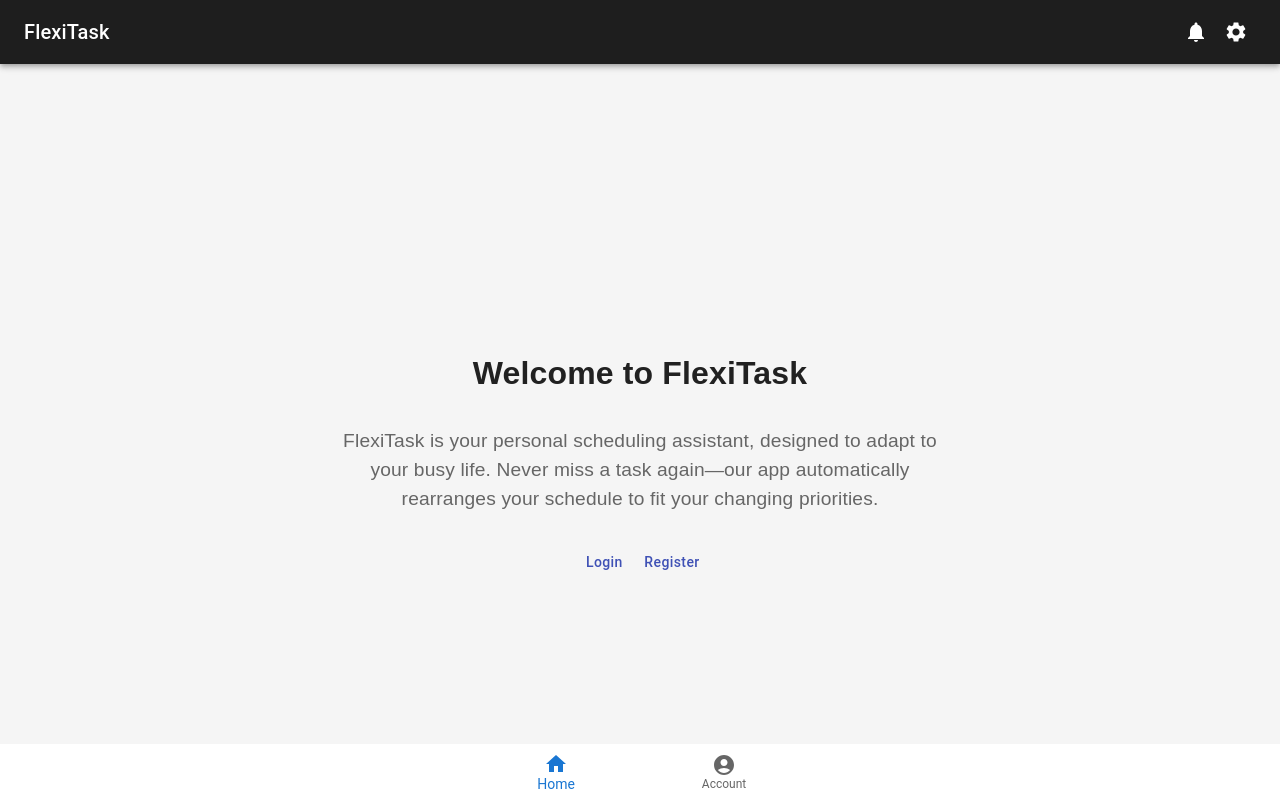
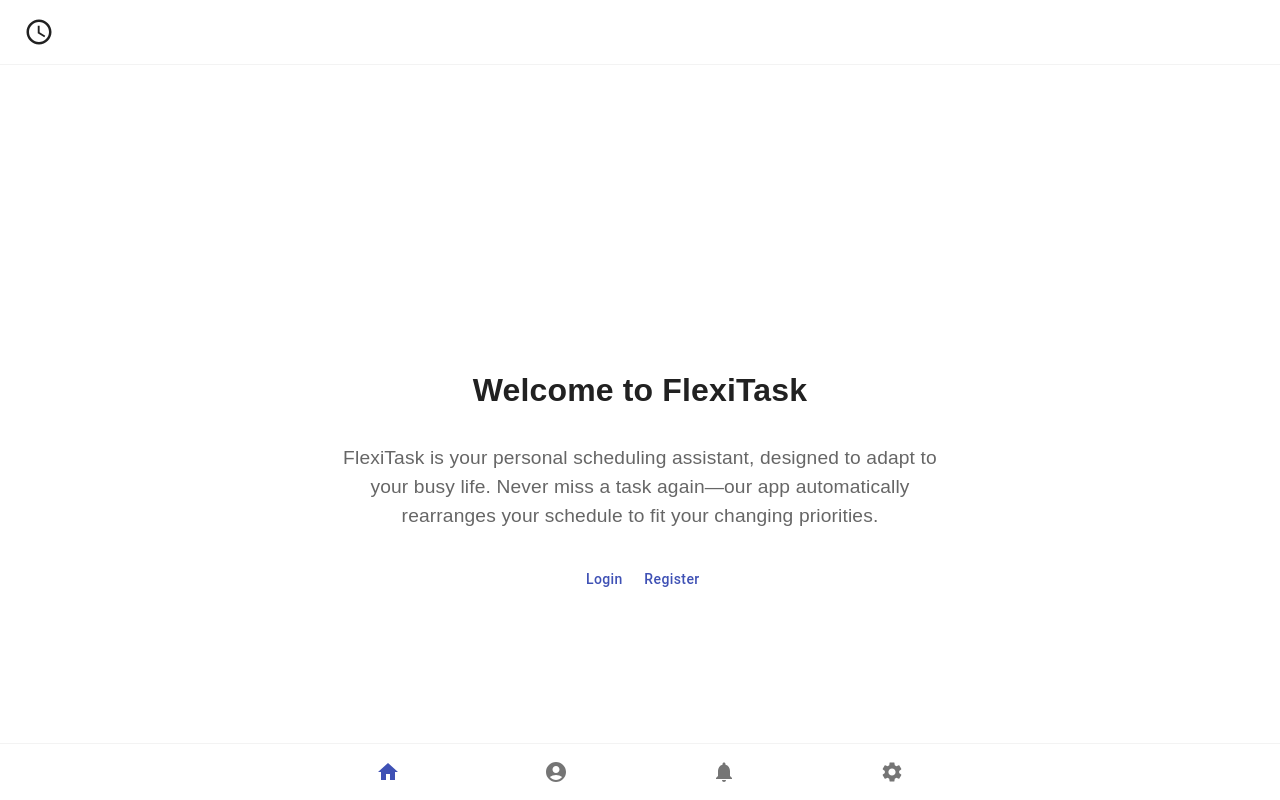
Before and after one commit to caiodsfelipe/flexi-task, a React (Create React App) app in the folder frontend/: page / in a window 1280 px wide. Built offline with nearby package versions, Linux system fonts and the light colour scheme; no server answers; the HTML template or start-up script is replaced by a standard one.

Commit message:
Several design changes (making the app look cleaner)

```diff
--- a/frontend/src/App.js
+++ b/frontend/src/App.js
@@ -9,8 +9,6 @@ import { ThemeProvider, createTheme } from '@mui/material/styles';
 import CssBaseline from '@mui/material/CssBaseline';
 import AppBar from '@mui/material/AppBar';
 import Toolbar from '@mui/material/Toolbar';
-import IconButton from '@mui/material/IconButton';
-import Typography from '@mui/material/Typography';
 import Badge from '@mui/material/Badge';
 import NotificationsIcon from '@mui/icons-material/Notifications';
 import SettingsIcon from '@mui/icons-material/Settings';
@@ -23,13 +21,30 @@ import BottomNavigation from '@mui/material/BottomNavigation';
 import BottomNavigationAction from '@mui/material/BottomNavigationAction';
 import HomeIcon from '@mui/icons-material/Home';
 import Box from '@mui/material/Box';
+import AccessTimeIcon from '@mui/icons-material/AccessTime';
+import IconButton from '@mui/material/IconButton';
+import ArrowBackIcon from '@mui/icons-material/ArrowBack';
+import { styled } from '@mui/material/styles';
 
-function AppContent({ toolbarContent }) {
+const StyledAppBar = styled(AppBar)(({ theme }) => ({
+  backgroundColor: 'var(--nav-background-color)',
+  color: 'var(--nav-text-color)',
+  boxShadow: 'none', // Light shadow for the AppBar
+  borderBottom: '1px solid #f3f3f3',
+}));
+
+const StyledToolbar = styled(Toolbar)(({ theme }) => ({
+  justifyContent: 'space-between',
+}));
+
+function AppContent() {
   const { loading } = useAuth();
   const [openNotifications, setOpenNotifications] = useState(false);
   const [openSettings, setOpenSettings] = useState(false);
   const [notifications, setNotifications] = useState([]);
   const [unreadCount, setUnreadCount] = useState(0);
+  const navigate = useNavigate();
+  const location = useLocation();
 
   useEffect(() => {
     const unsubscribe = subscribeToNotifications((notification) => {
@@ -74,7 +89,7 @@ function AppContent({ toolbarContent }) {
         contrastText: '#ffffff',
       },
       background: {
-        default: '#f5f5f5',
+        default: '#fff',
         paper: '#ffffff',
       },
       text: {
@@ -86,7 +101,7 @@ function AppContent({ toolbarContent }) {
       MuiAppBar: {
         styleOverrides: {
           root: {
-            backgroundColor: '#1e1e1e',
+            backgroundColor: '#fff',
           },
         },
       },
@@ -104,7 +119,7 @@ function AppContent({ toolbarContent }) {
               },
             },
             '&.MuiButton-containedSecondary': {
-              backgroundColor: 'var(--secondary-color)',
+              backgroundColor: 'var(--button-secondary-text-color)',
               color: 'var(--button-text-color)',
               '&:hover': {
                 backgroundColor: 'var(--secondary-dark)',
@@ -121,8 +136,8 @@ function AppContent({ toolbarContent }) {
               },
             },
             '&.MuiButton-outlinedSecondary': {
-              color: 'var(--secondary-color)',
-              borderColor: 'var(--secondary-color)',
+              color: 'var(--button-secondary-text-color)',
+              borderColor: 'var(--button-secondary-text-color)',
               '&:hover': {
                 backgroundColor: 'var(--secondary-light)',
                 color: 'var(--button-text-color)',
@@ -137,30 +152,28 @@ function AppContent({ toolbarContent }) {
   return (
     <ThemeProvider theme={theme}>
       <CssBaseline />
-      <AppBar position="static">
-        <Toolbar>
-          <Typography variant="h6" component="div" sx={{ flexGrow: 1 }}>
-            FlexiTask
-          </Typography>
-          {toolbarContent}
+      <StyledAppBar position="sticky">
+        <StyledToolbar>
+          {location.pathname !== '/' && (
             <IconButton
-            color="inherit"
-            aria-label="notifications"
-            onClick={handleNotificationClick}
+              edge="start"
+              sx={{ color: 'var(--nav-text-color)' }}
+              onClick={() => navigate(-1)}
+              aria-label="back"
             >
-            <Badge badgeContent={unreadCount} color="secondary">
-              <NotificationsIcon />
-            </Badge>
+              <ArrowBackIcon />
             </IconButton>
-          <IconButton
-            color="inherit"
-            aria-label="settings"
-            onClick={() => setOpenSettings(true)}
-          >
-            <SettingsIcon />
-          </IconButton>
-        </Toolbar>
-      </AppBar>
+          )}
+          <AccessTimeIcon
+            sx={{
+              fontSize: '30px',
+              color: 'var(--nav-text-color)'
+            }}
+          />
+          <div style={{ width: 48 }} /> {/* Spacer to balance the layout */}
+        </StyledToolbar>
+      </StyledAppBar>
+      <Box sx={{ paddingTop: '16px' }}> {/* Add padding to account for the sticky AppBar */}
         <Routes>
           <Route path="/" element={<HomePage />} />
           <Route path="/scheduler" element={<SchedulerPage />} />
@@ -177,11 +190,17 @@ function AppContent({ toolbarContent }) {
           open={openSettings}
           onClose={() => setOpenSettings(false)}
         />
+        <NavigationBar
+          unreadCount={unreadCount}
+          handleNotificationClick={handleNotificationClick}
+          setOpenSettings={setOpenSettings}
+        />
+      </Box>
     </ThemeProvider>
   );
 }
 
-function NavigationBar() {
+function NavigationBar({ unreadCount, handleNotificationClick, setOpenSettings }) {
   const navigate = useNavigate();
   const location = useLocation();
   const [value, setValue] = useState(() => {
@@ -200,21 +219,45 @@ function NavigationBar() {
   };
 
   return (
-    <Box sx={{ position: 'fixed', bottom: 0, left: 0, right: 0 }}>
+    <Box sx={{
+      position: 'fixed',
+      bottom: 0,
+      left: 0,
+      right: 0,
+      zIndex: 1000,
+      boxShadow: 'none', // Remove the shadow
+      borderTop: '1px solid #f3f3f3', // Add a light border on top
+    }}>
       <BottomNavigation
         value={value}
         onChange={handleChange}
         showLabels
         className="bottom-nav"
+        sx={{
+          boxShadow: 'none', // Ensure no shadow on the BottomNavigation component
+          backgroundColor: 'var(--nav-background-color)', // Match the AppBar background color
+        }}
       >
         <BottomNavigationAction
-          label="Home"
           icon={<HomeIcon />}
           className="bottom-nav-item"
         />
         <BottomNavigationAction
-          label="Account"
           icon={<AccountCircleIcon />}
+          className="bottom-nav-item"
+        />
+        <BottomNavigationAction
+          icon={
+            <Badge badgeContent={unreadCount} color="secondary">
+              <NotificationsIcon />
+            </Badge>
+          }
+          onClick={handleNotificationClick}
+          className="bottom-nav-item"
+        />
+        <BottomNavigationAction
+          icon={<SettingsIcon />}
+          onClick={() => setOpenSettings(true)}
           className="bottom-nav-item"
         />
       </BottomNavigation>
@@ -222,12 +265,11 @@ function NavigationBar() {
   );
 }
 
-function App({ toolbarContent }) {
+function App() {
   return (
     <AuthProvider>
       <Router>
-        <AppContent toolbarContent={toolbarContent} />
-        <NavigationBar />
+        <AppContent />
       </Router>
     </AuthProvider>
   );
--- a/frontend/src/components/Account/AccountManagement.js
+++ b/frontend/src/components/Account/AccountManagement.js
@@ -4,12 +4,14 @@ import MuiAlert from '@mui/material/Alert';
 import axios from 'axios';
 import { AuthContext } from '../../contexts/AuthContext';
 import Box from '@mui/material/Box';
+import { useNavigate } from 'react-router-dom';
 
 const Alert = React.forwardRef(function Alert(props, ref) {
   return <MuiAlert elevation={6} ref={ref} variant="filled" {...props} />;
 });
 
 const AccountManagement = () => {
+  const navigate = useNavigate();
   const [user, setUser] = useState({
     username: '',
     email: '',
@@ -37,13 +39,20 @@ const AccountManagement = () => {
         setLoading(false);
       } catch (err) {
         console.error('Error fetching user data:', err);
-        setError('Failed to load user data. Please try again.');
+        if (err.response && err.response.status === 401) {
+          console.log('Unauthorized access. Redirecting to login page.');
+          localStorage.removeItem('token'); // Clear the invalid token
+          setIsAuthenticated(false); // Update auth context
+          navigate('/login'); // Redirect to login page
+        } else {
+          setError('Failed to load user data. Please try again.');
+        }
         setLoading(false);
       }
     };
 
     fetchUserData();
-  }, []);
+  }, [navigate, setIsAuthenticated]);
 
   const handleInputChange = (e) => {
     setUser({ ...user, [e.target.name]: e.target.value });
@@ -97,7 +106,7 @@ const AccountManagement = () => {
   if (!user) return <Box sx={{ display: 'flex', justifyContent: 'center', alignItems: 'center', minHeight: '90vh' }}><Typography>No user data available.</Typography></Box>;
 
   return (
-    <Box sx={{ display: 'flex', justifyContent: 'center', alignItems: 'center', minHeight: '90vh' }}>
+    <Box sx={{ display: 'flex', justifyContent: 'center', alignItems: 'center', minHeight: '70vh' }}>
     <Container maxWidth="sm">
       <Box sx={{ m: 4 }} />
       <Typography variant="h4" gutterBottom>My Account</Typography>
--- a/frontend/src/components/Auth/Login.js
+++ b/frontend/src/components/Auth/Login.js
@@ -1,4 +1,4 @@
-import React, { useState, useContext } from 'react';
+import React, { useState, useContext, useEffect } from 'react';
 import { TextField, Button, Typography, Container } from '@mui/material';
 import { useNavigate } from 'react-router-dom';
 import axios from 'axios';
@@ -9,7 +9,13 @@ const Login = () => {
   const [email, setEmail] = useState('');
   const [password, setPassword] = useState('');
   const navigate = useNavigate();
-  const { setIsAuthenticated } = useContext(AuthContext);
+  const { isAuthenticated, setIsAuthenticated } = useContext(AuthContext);
+
+  useEffect(() => {
+    if (isAuthenticated) {
+      navigate('/scheduler');
+    }
+  }, [isAuthenticated, navigate]);
 
   const handleSubmit = async (e) => {
     e.preventDefault();
@@ -30,7 +36,7 @@ const Login = () => {
         flexDirection: 'column',
         justifyContent: 'center',
         alignItems: 'center',
-        minHeight: '90vh',
+        minHeight: '70vh',
       }}
     >
       <Container maxWidth="xs">
--- a/frontend/src/components/Auth/Register.js
+++ b/frontend/src/components/Auth/Register.js
@@ -31,7 +31,7 @@ const Register = () => {
         flexDirection: 'column',
         justifyContent: 'center',
         alignItems: 'center',
-        minHeight: '90vh',
+        minHeight: '70vh',
       }}
     >
     <Container maxWidth="xs">
--- a/frontend/src/components/SchedulerPage/SchedulerPage.css
+++ b/frontend/src/components/SchedulerPage/SchedulerPage.css
@@ -33,7 +33,7 @@
 }
 
 .schedule {
-    width: 90%;
+    width: 100%;
 }
 
 .scheduler-container .rs__week {
--- a/frontend/src/components/SchedulerPage/SchedulerPage.js
+++ b/frontend/src/components/SchedulerPage/SchedulerPage.js
@@ -29,7 +29,7 @@ const SchedulerPage = () => {
     // Handle submitting an event (create or update)
     const handleConfirm = useCallback((event, action) => {
         console.log('Confirmed event:', event, 'Action:', action);
-        const { event_id, id, title, start, end, priority, color, textColor, notificationTime, ...otherFields } = event;
+        const { event_id, id, title, start, end, priority, notificationTime, ...otherFields } = event;
         const apiCall = action === 'edit' ? memoizedUpdateTask : memoizedCreateTask;
 
         const startDate = new Date(start);
@@ -38,6 +38,26 @@ const SchedulerPage = () => {
         if (isNaN(startDate.getTime()) || isNaN(endDate.getTime())) {
             console.error("Invalid date detected:", { start, end });
             return Promise.reject("Invalid date detected. Please try again.");
+        }
+
+        // Set color and textColor based on priority
+        let color, textColor;
+        switch (priority) {
+            case 'high':
+                color = '#FF4136';
+                textColor = '#FFFFFF';
+                break;
+            case 'medium':
+                color = '#FFDC00';
+                textColor = '#000000';
+                break;
+            case 'low':
+                color = '#2ECC40';
+                textColor = '#FFFFFF';
+                break;
+            default:
+                color = '#3174ad';
+                textColor = '#FFFFFF';
         }
 
         const eventToSubmit = {
@@ -49,7 +69,7 @@ const SchedulerPage = () => {
             priority,
             color,
             textColor,
-            notificationTime: parseInt(notificationTime, 10) // Parse as integer
+            notificationTime: parseInt(notificationTime, 10)
         };
 
         console.log('Event to submit:', eventToSubmit);
@@ -286,15 +306,16 @@ const SchedulerPage = () => {
 
     return (
         <div className="scheduler">
+
             <Box sx={{ flexGrow: 1 }}>
                 <Toolbar>
-                    <Typography variant="h5" component="div" sx={{ flexGrow: 1 }}>
-                        Your Schedule
+                    <Typography variant="h4" component="div" sx={{ flexGrow: 1 }}>
+                    Have a nice day!
                     </Typography>
                 </Toolbar>
             </Box>
 
-            <Box sx={{ mt: 1 }} />
+            <Box sx={{ mt: 2 }} />
 
             <div className='scheduler-container'>
                 <div className='schedule'>
@@ -319,8 +340,6 @@ const SchedulerPage = () => {
                                 { name: "start", type: "date", config: { label: "Start Date", required: true } },
                                 { name: "end", type: "date", config: { label: "End Date", required: true } },
                                 { name: "priority", type: "select", config: { label: "Priority", options: priorityOptions, required: true } },
-                                { name: "color", type: "input", config: { label: "Color" } },
-                                { name: "textColor", type: "input", config: { label: "Text Color" } },
                                 { name: "notificationTime", type: "select", config: {
                                     label: "Notification Time",
                                     options: [
--- a/frontend/src/global.css
+++ b/frontend/src/global.css
@@ -19,8 +19,8 @@
     --dark-text-secondary: #b0bec5;
 
     /* Navigation background colors */
-    --nav-background-color: #1e1e1e;
-    --nav-text-color: #fff;
+    --nav-background-color: #fff;
+    --nav-text-color: #1e1e1e;
     --dark-nav-background-color: #1e1e1e;
     --dark-nav-text-color: #fff;
 
```
Also changed, not shown: frontend/src/assets/images/logo-dark.png (added), frontend/src/assets/images/logo-light.png (added). Lines whose indentation alone changed are shown as unchanged.
